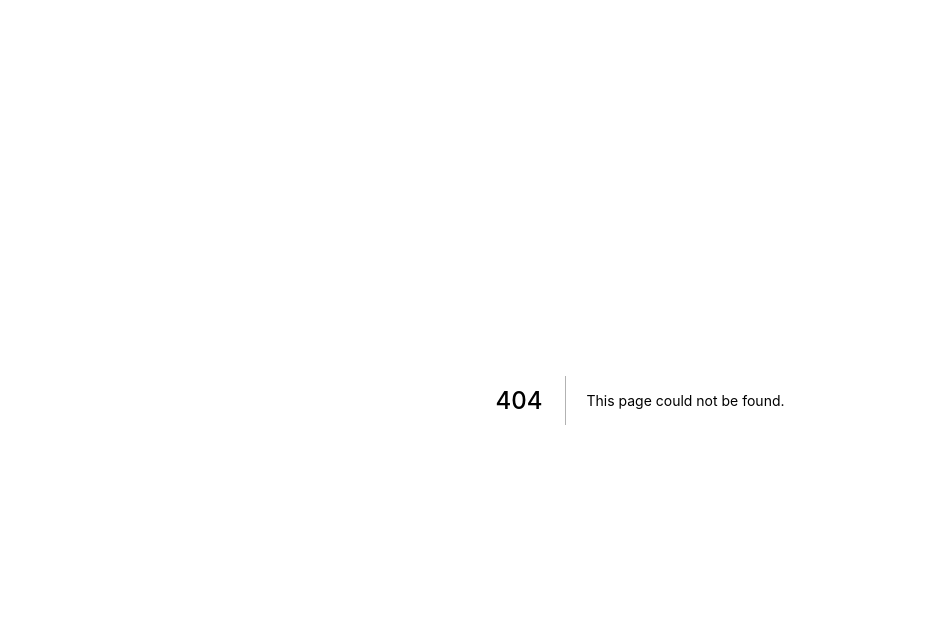
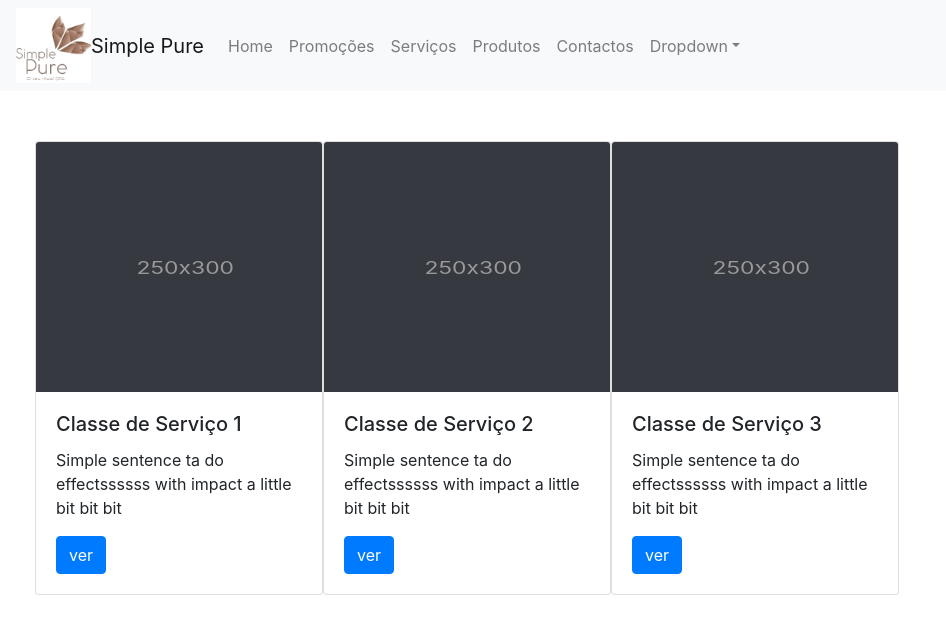
Before and after one commit to ZazaSaki/LojaSite, a Next.js app: page /services in a window 1280 px wide. Before the commit this address had no page. Shown: the top 634 px of the page, without its empty margins (0-946 px from the left). Built offline with nearby package versions, Linux system fonts and the light colour scheme.

Commit message:
services page

```diff
--- a/components/TopBar.js
+++ b/components/TopBar.js
@@ -12,7 +12,7 @@ export default function TopBar(req,res){
             <Nav className="mr-auto">
                 <Nav.Link href="#home">Home</Nav.Link>
                 <Nav.Link href="#promo">Promoções</Nav.Link>
-                <Nav.Link href="#services">Serviços</Nav.Link>
+                <Nav.Link href="/services">Serviços</Nav.Link>
                 <Nav.Link href="/products">Produtos</Nav.Link>
                 <Nav.Link href="#contacts">Contactos</Nav.Link>
                 <NavDropdown title="Dropdown" id="basic-nav-dropdown">
--- /dev/null
+++ b/pages/services.js
@@ -0,0 +1,18 @@
+import TypeItemPage from "../components/TypeItemPage";
+import 'bootstrap/dist/css/bootstrap.min.css';
+
+
+
+const trashtext = "Simple sentence ta do effectssssss with impact a little bit bit bit ";
+
+const CardList = [
+    {title : "Classe de Serviço 1",src : "/250x300.svg",  text : trashtext},
+    {title : "Classe de Serviço 2",src : "/250x300.svg",  text : trashtext},
+    {title : "Classe de Serviço 3",src : "/250x300.svg",  text : trashtext}
+]
+
+//<CardGroup List = {CardList}></CardGroup>
+
+export default function products(){
+    return(<TypeItemPage CardList={CardList}></TypeItemPage>);
+}
```
